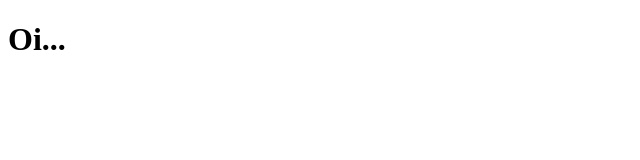
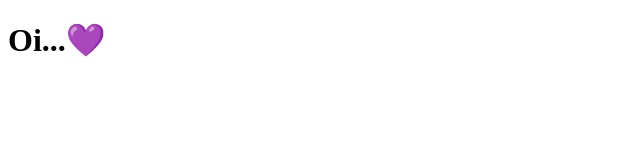
Before and after one commit to renatoaranda/clone-tabnews, a Next.js app: page / in a window 1280 px wide. Shown: the top 160 px of the page, without its empty margins (0-640 px from the left). Built offline with nearby package versions, Linux system fonts and the light colour scheme.

Commit message:
adicionando o emoji.

```diff
--- a/pages/index.js
+++ b/pages/index.js
@@ -1,5 +1,5 @@
 function Home() {
-    return <h1>Oi...</h1>
+    return <h1>Oi...💜</h1>
 }
 
 export default Home;
```
